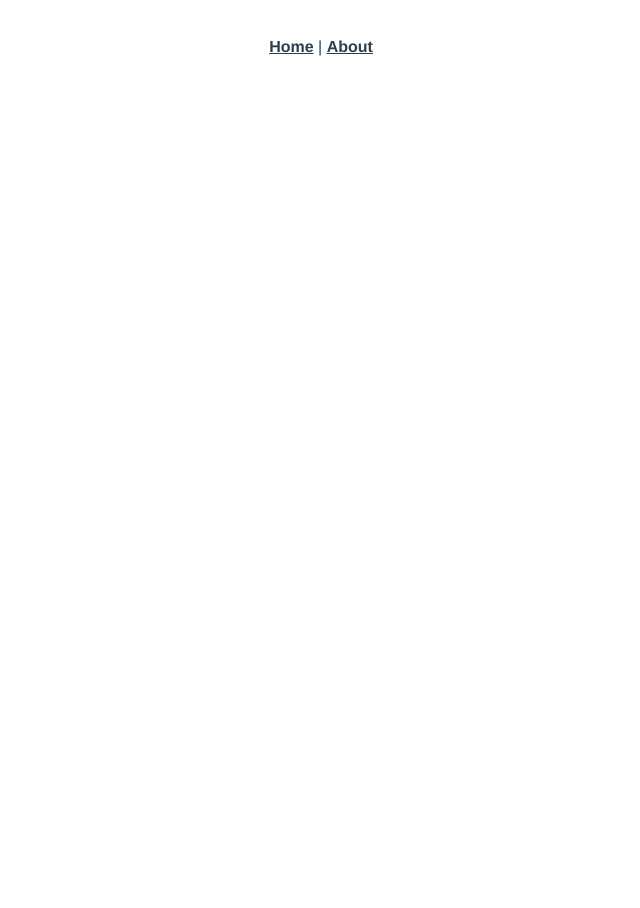
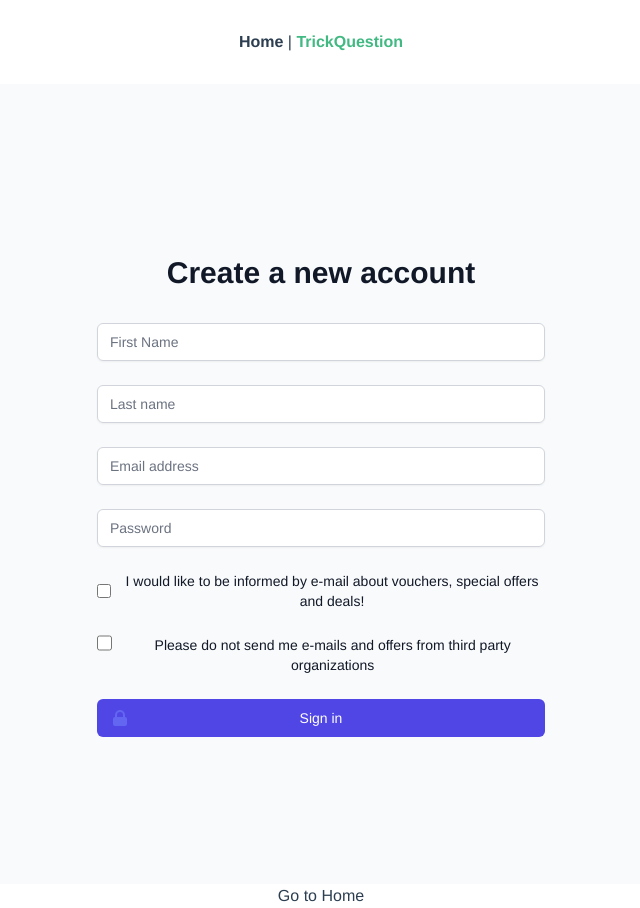
Before and after one commit to stefan-krstikj/dark-web-patterns, a Vue app: page /#/trickquestion in a window 1280 px wide. Shown: the whole page, without its empty margins (319-959 px from the left). Before the commit the page ends 800 px from the top, so only its background shows below. Built offline with nearby package versions, Linux system fonts and the light colour scheme.

Commit message:
add tailwind and TrickQuestion

```diff
--- a/package.json
+++ b/package.json
@@ -8,7 +8,11 @@
     "lint": "vue-cli-service lint"
   },
   "dependencies": {
+    "@tailwindcss/postcss7-compat": "^2.0.2",
+    "autoprefixer": "^9.8.6",
     "core-js": "^3.6.5",
+    "postcss": "^7.0.35",
+    "tailwindcss": "npm:@tailwindcss/postcss7-compat@^2.0.2",
     "vue": "^2.6.11",
     "vue-class-component": "^7.2.3",
     "vue-property-decorator": "^9.1.2",
--- /dev/null
+++ b/postcss.config.js
@@ -0,0 +1,6 @@
+module.exports = {
+  plugins: {
+    tailwindcss: {},
+    autoprefixer: {},
+  },
+}
--- a/src/App.vue
+++ b/src/App.vue
@@ -2,7 +2,7 @@
   <div id="app">
     <div id="nav">
       <router-link to="/">Home</router-link> |
-      <router-link to="/about">About</router-link>
+      <router-link to="/trickquestion">TrickQuestion</router-link>
     </div>
     <router-view/>
   </div>
--- /dev/null
+++ b/src/index.css
@@ -0,0 +1,3 @@
+@tailwind base;
+@tailwind components;
+@tailwind utilities;
--- a/src/main.ts
+++ b/src/main.ts
@@ -1,6 +1,7 @@
 import Vue from 'vue'
 import App from './App.vue'
 import router from './router'
+import './index.css'
 
 Vue.config.productionTip = false
 
--- a/src/router/index.ts
+++ b/src/router/index.ts
@@ -11,12 +11,12 @@ const routes: Array<RouteConfig> = [
     component: Home
   },
   {
-    path: '/about',
-    name: 'About',
+    path: '/trickquestion',
+    name: 'Trick Question',
     // route level code-splitting
     // this generates a separate chunk (about.[hash].js) for this route
     // which is lazy-loaded when the route is visited.
-    component: () => import(/* webpackChunkName: "about" */ '../views/About.vue')
+    component: () => import(/* webpackChunkName: "about" */ '../views/TrickQuestion.vue')
   }
 ]
 
--- a/src/views/About.vue
+++ /dev/null
@@ -1,5 +0,0 @@
-<template>
-  <div class="about">
-    <h1>This is an about page</h1>
-  </div>
-</template>
--- /dev/null
+++ b/src/views/TrickQuestion.vue
@@ -0,0 +1,90 @@
+<template>
+  <div class="hello">
+    <div class="min-h-screen flex items-center justify-center bg-gray-50 py-12 px-4 sm:px-6 lg:px-8">
+      <div class="max-w-md w-full space-y-8">
+        <div>
+          <h2 class="mt-6 text-center text-3xl font-extrabold text-gray-900">
+            Create a new account
+          </h2>
+        </div>
+        <form class="mt-8 space-y-6" action="#" method="POST">
+          <input type="hidden" name="remember" value="true">
+          <div class="rounded-md shadow-sm -space-y-px">
+            <div>
+              <label for="first-name" class="sr-only">First name</label>
+              <input id="first-name" name="first-name" type="text" required
+                     class="appearance-none relative block w-full px-3 py-2 border border-gray-300 placeholder-gray-500 text-gray-900 rounded-md focus:outline-none focus:ring-indigo-500 focus:border-indigo-500 focus:z-10 sm:text-sm"
+                     placeholder="First Name">
+            </div>
+          </div>
+          <div class="rounded-md shadow-sm -space-y-px">
+
+            <div>
+              <label for="last-name" class="sr-only">Last name</label>
+              <input id="last-name" name="last-name" type="text" required
+                     class="appearance-none rounded-none relative block w-full px-3 py-2 border border-gray-300 placeholder-gray-500 text-gray-900 rounded-md focus:outline-none focus:ring-indigo-500 focus:border-indigo-500 focus:z-10 sm:text-sm"
+                     placeholder="Last name">
+            </div>
+          </div>
+          <div class="rounded-md shadow-sm -space-y-px">
+
+            <div>
+              <label for="email-address" class="sr-only">Email address</label>
+              <input id="email-address" name="email" type="email" autocomplete="email" required
+                     class="appearance-none rounded-none relative block w-full px-3 py-2 border border-gray-300 placeholder-gray-500 text-gray-900 rounded-md focus:outline-none focus:ring-indigo-500 focus:border-indigo-500 focus:z-10 sm:text-sm"
+                     placeholder="Email address">
+            </div>
+          </div>
+          <div class="rounded-md shadow-sm -space-y-px">
+
+            <div>
+              <label for="password" class="sr-only">Password</label>
+              <input id="password" name="password" type="password" autocomplete="current-password" required
+                     class="appearance-none rounded-none relative block w-full px-3 py-2 border border-gray-300 placeholder-gray-500 text-gray-900 rounded-md focus:outline-none focus:ring-indigo-500 focus:border-indigo-500 focus:z-10 sm:text-sm"
+                     placeholder="Password">
+            </div>
+          </div>
+
+          <div class="items-center">
+            <div class="flex items-center">
+              <input id="vouchers" name="vouchers" type="checkbox"
+                     class="h-4 w-4 text-indigo-600 focus:ring-indigo-500 border-gray-300 rounded">
+              <label for="vouchers" class="ml-2 block text-sm text-gray-900">
+                I would like to be informed by e-mail about vouchers, special offers and deals!
+              </label>
+            </div>
+          </div>
+
+          <div class="">
+            <div class="flex ">
+              <input id="third-party" name="third-party" type="checkbox"
+                     class="h-4 w-4 text-indigo-600 focus:ring-indigo-500 border-gray-300 rounded">
+              <label for="third-party" class="ml-2 block text-sm text-gray-900">
+                Please do not send me e-mails and offers from third party organizations
+              </label>
+            </div>
+          </div>
+
+          <div>
+            <button type="submit"
+                    class="group relative w-full flex justify-center py-2 px-4 border border-transparent text-sm font-medium rounded-md text-white bg-indigo-600 hover:bg-indigo-700 focus:outline-none focus:ring-2 focus:ring-offset-2 focus:ring-indigo-500">
+          <span class="absolute left-0 inset-y-0 flex items-center pl-3">
+            <!-- Heroicon name: lock-closed -->
+            <svg class="h-5 w-5 text-indigo-500 group-hover:text-indigo-400" xmlns="http://www.w3.org/2000/svg"
+                 viewBox="0 0 20 20" fill="currentColor" aria-hidden="true">
+              <path fill-rule="evenodd"
+                    d="M5 9V7a5 5 0 0110 0v2a2 2 0 012 2v5a2 2 0 01-2 2H5a2 2 0 01-2-2v-5a2 2 0 012-2zm8-2v2H7V7a3 3 0 016 0z"
+                    clip-rule="evenodd"/>
+            </svg>
+          </span>
+              Sign in
+            </button>
+          </div>
+        </form>
+      </div>
+    </div>
+    <p>
+      <router-link to="/">Go to Home</router-link>
+    </p>
+  </div>
+</template>
--- /dev/null
+++ b/tailwind.config.js
@@ -0,0 +1,11 @@
+module.exports = {
+  purge: ['./index.html', './src/**/*.{vue,js,ts,jsx,tsx}'],
+  darkMode: false, // or 'media' or 'class'
+  theme: {
+    extend: {},
+  },
+  variants: {
+    extend: {},
+  },
+  plugins: [],
+}
```
Also changed, not shown: 1 other file (tests, documents, lock files or other folders).
